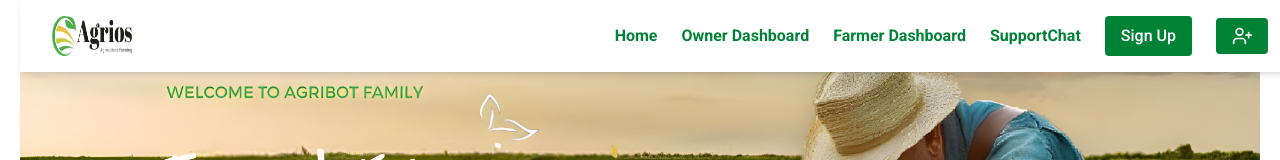
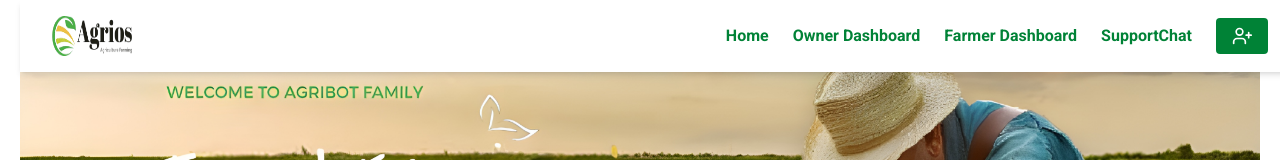
Before and after one commit to Laiba60/FarmManagement, a React (Vite) app in the folder client/: page / in a window 1280 px wide. Shown: the top 160 px of the page. Built offline with nearby package versions, Linux system fonts and the light colour scheme; grey boxes are pictures that could not be loaded.

Commit message:
imrpove design

```diff
--- a/client/src/components/missionplanmap.jsx
+++ /dev/null
@@ -1,9 +0,0 @@
-import React from 'react'
-
-const MissionPlanMap = () => {
-  return (
-    <div>MissionPlanMap</div>
-  )
-}
-
-export default MissionPlanMap
--- a/client/src/pages/Home.jsx
+++ b/client/src/pages/Home.jsx
@@ -49,12 +49,7 @@ const Home = () => {
       <Link to="/supportchat" className="text-green-700 font-bold hover:underline">SupportChat</Link>
 
 
-<Link
-  to="/signup"
-  className="bg-green-700 px-4 py-2 rounded text-white font-medium hover:bg-green-800"
->
-  Sign Up
-</Link>
+
 
 
 <Link
@@ -92,12 +87,7 @@ const Home = () => {
       <Link to="/contact" className="block py-2 text-green-700">Supportchat</Link>
 
 
-      <Link
-        to="/signup"
-        className="flex items-center justify-center bg-green-700 px-4 py-2 rounded text-white"
-      >
-        Sign Up
-      </Link>
+
 
 
       <Link
```
